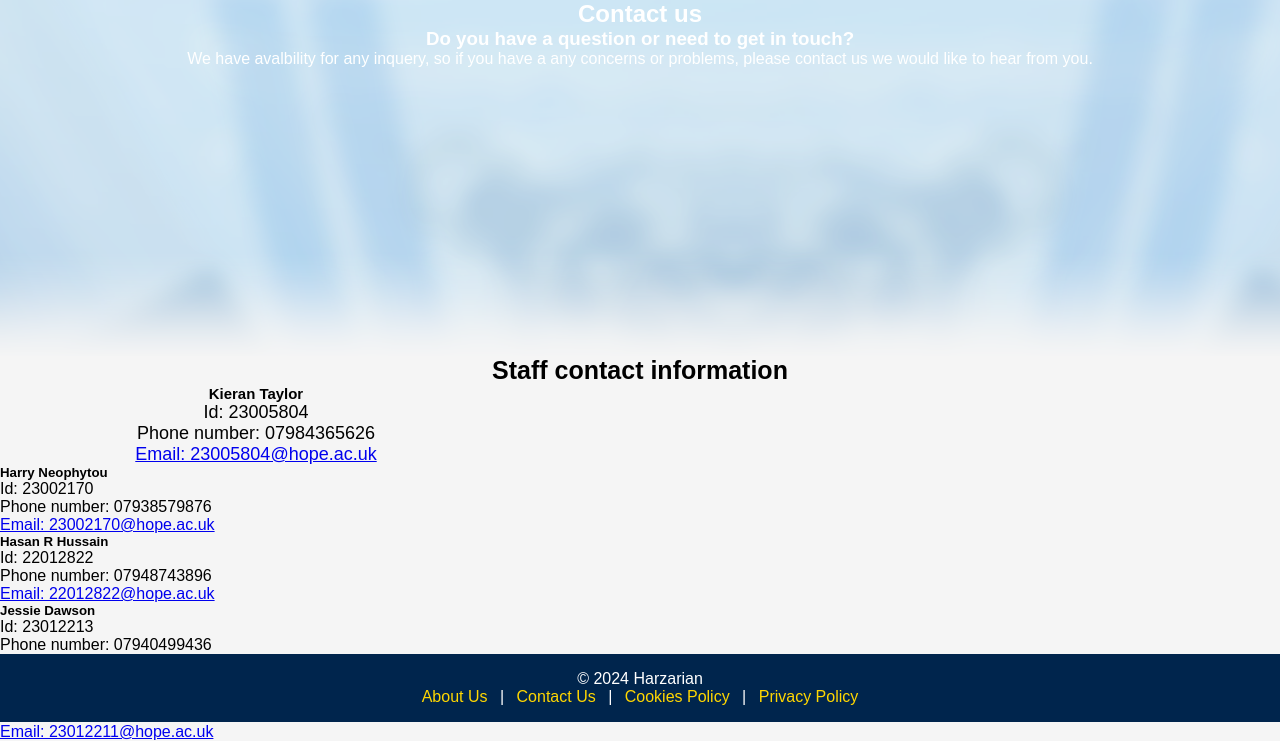
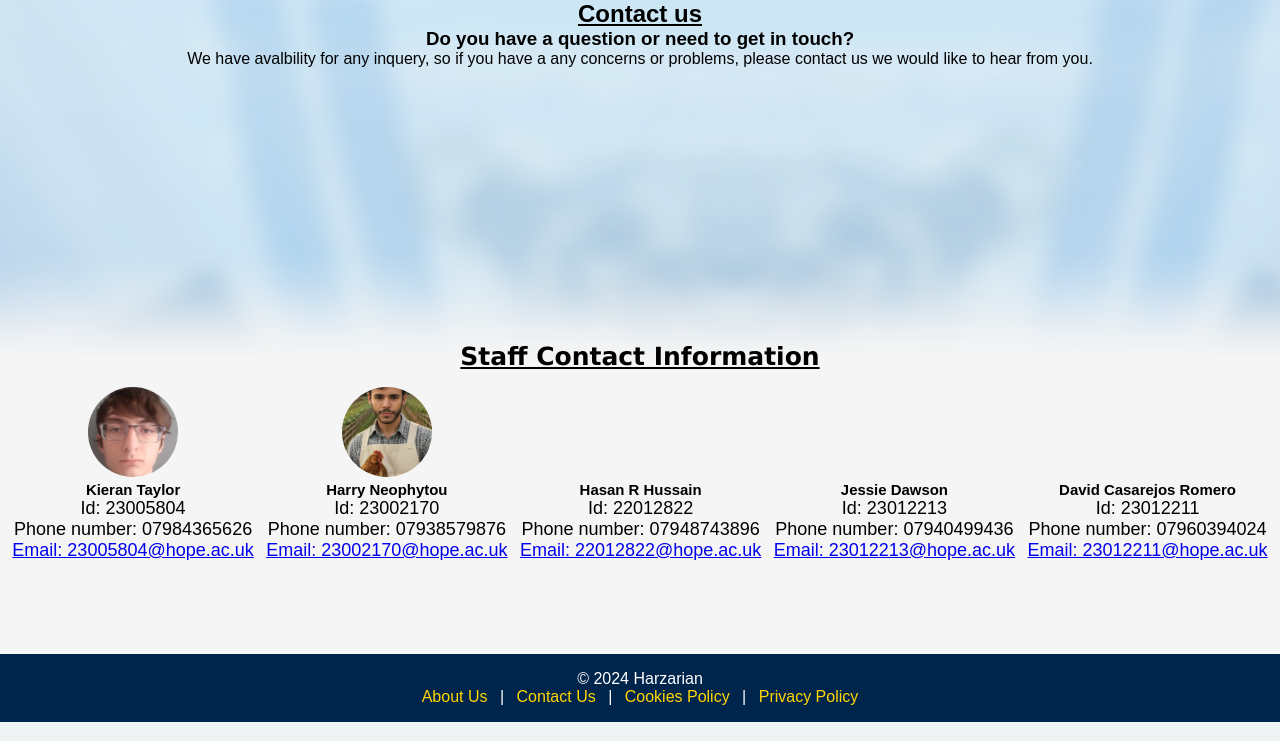
Before and after one commit to raza101101/Better-moodle, a PHP site: page /contact.html in a window 1280 px wide. Shown: the part 78-819 px from the top of the page. Run offline with PHP 8.4, Linux system fonts and the light colour scheme.

Commit message:
more changes to contact

```diff
--- a/contact.html
+++ b/contact.html
@@ -18,9 +18,8 @@
             </header>
                   <!-- bulk of webpage-->
             <!-- Formatting for info container -->
-            <section class="contact-container">
-                <div style="background-image: url(media/image5.png); height: 356px; width: 100vw;" >
-
+            <div style="background-image: url(media/image5.png); height: 356px; width: 100vw;" >
+            <section class="contact-containerUpper">
                 <h2 class = contactH1>Contact us</h2>
 
                 <h3 class = contactH2> Do you have a question or need to get in touch? </h3>
@@ -28,12 +27,13 @@
             </section>
 
             <!-- contact section -->
-            <h3 id = staffH> Staff contact information </h3>
+            <h1 id = staffH> Staff Contact Information </h1>
 
             <main>
-                <section class = contactinfo>
+                <section class = contact-containerLower>
                     <div id = "kieraninfo">
                         <ol id = "ContactList">
+                            <div id = imgstyle><img src="media/KieranImg.jpg" alt="Kieran Image"></div>
                             <li> <h5>Kieran Taylor</h5> </li>
                             <li> Id: 23005804 </li>
                             <li> Phone number: 07984365626 </li>
@@ -43,6 +43,7 @@
 
                     <div id = "harryinfo">
                         <ol id = "ContactList">
+                            <div id = imgstyle><img src="media/HarryImg.png" alt="Neo Image"></div>
                             <li> <h5>Harry Neophytou</h5> </li>
                             <li> Id: 23002170 </li>
                             <li> Phone number: 07938579876 </li>
@@ -50,7 +51,6 @@
                         </ol>
                     </div>
 
-                    </div>
 
                     <div id = "razainfo">
                         <ol id = "ContactList">
@@ -60,7 +60,7 @@
                             <li> <a href="mailto:22012822@hope.ac.uk"> Email: 22012822@hope.ac.uk </a></li>
                     </div>
 
-                    <div id = "jessieInfo">
+                    <div id = "jessieinfo">
                         <ol id = "ContactList">
                             <li> <h5>Jessie Dawson</h5> </li>
                             <li> Id: 23012213 </li>
@@ -68,7 +68,7 @@
                             <li> <a href="mailto:23012213@hope.ac.uk"> Email: 23012213@hope.ac.uk </a></li>
                     </div>
 
-                    <div id ="Davidinfo">
+                    <div id ="davidinfo">
                         <ol id = "ContactList">
                             <li> <h5>David Casarejos Romero</h5> </li>
                             <li> Id: 23012211 </li>
--- a/css/contact.css
+++ b/css/contact.css
@@ -1,27 +1,61 @@
 /* Contact Page Styles */
-.contact-container {
-    width: 100vw;
-    background-size: 100% 100%;
-    background-repeat: no-repeat;
-    background-position: center center;
-    color: #fff;
-    height: 356px;
+.contact-containerUpper {
+    color: #000000;
+    font-family: "Verdana", sans-serif;
     text-align: center;
+
 }
+.contactH1{
+    text-decoration: underline;
+}
+
 #staffH{
     text-align: center;
-    font-style: "Verdana";
+    font-family: "Verdana";
     font-size: 25px;
+    position:relative;
+    top: 77%;
+    text-decoration: underline;
+
 }
+
 #ContactList {
     list-style-type: none;
 }
-#kieraninfo{
+
+.contact-containerLower {
+    display: flex;
+    justify-content: space-evenly;
+    align-items: center;
     position: relative;
-    right: 30%;
+    align-items: flex-end;
+    width: 100%;
+    padding: 10px 0;
+    margin-top: 280px;
+}
+
+.contact-containerLower div {
     text-align: center;
-    font-style: "Verdana";
-    font-size: 18px;
+    font-family: "Verdana", sans-serif;
+    font-size: 18px
+}
+
+#imgstyle img {
+    height: 90px;
+    width: 90px;
+    border-radius: 50%;
+    object-fit: cover;
+}
+
+@media (max-width: 600px) {
+    .contact-containerLower {
+        flex-direction: column;
+        bottom: 5%;
+    }
+
+    .contact-containerLower div {
+        margin-bottom: 10px;
+    }
 }
 
 /* General Styles */
```
Also changed, not shown: media/HarryImg.png (added), media/KieranImg.jpg (added).
